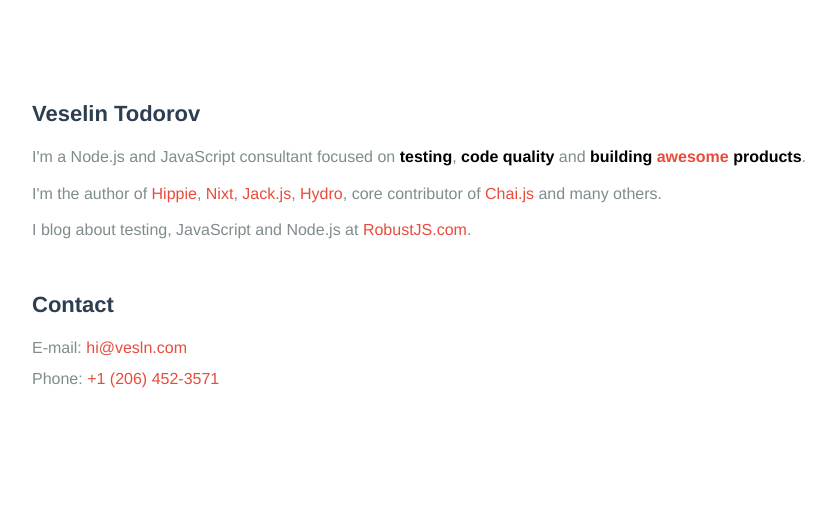
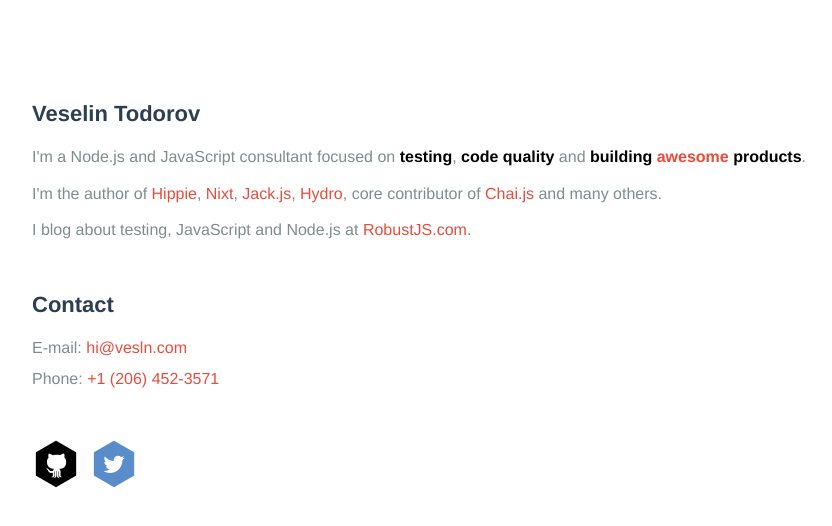
Before and after one commit to vesln/vesln.com, a website: page index.html in a window 1280 px wide. Shown: the whole page, without its empty margins (68-900 px from the left). Drawn offline with Linux system fonts and the light colour scheme.

Commit message:
Add GitHub & Twitter as icons

```diff
--- a/index.html
+++ b/index.html
@@ -3,7 +3,7 @@
   <head>
     <title>Veselin Todorov &mdash; vesln</title>
     <link rel="stylesheet" href="style.css">
-    <link href="favicon.png" rel="shortcut icon" type="image/x-icon">
+    <link href="img/favicon.png" rel="shortcut icon" type="image/x-icon">
     <meta name="viewport" content="width=device-width, minimum-scale=1.0, maximum-scale=1.0">
   </head>
   <body>
@@ -27,9 +27,23 @@
 
     <section class="contact">
       <h2>Contact</h2>
+
       <ul>
         <li>E-mail: <a href="mailto:hi@vesln.com?subject=Hi!">hi@vesln.com</a></li>
         <li>Phone: <a href="tel:+12064523571">+1 (206) 452-3571</a></li>
+      </ul>
+
+      <ul class="social">
+        <li>
+          <a href="https://github.com/vesln">
+            <img src="img/github.png" alt="@vesln">
+          </a>
+        </li>
+        <li>
+          <a href="https://twitter.com/vesln">
+            <img src="img/twitter.png" alt="@vesln">
+          </a>
+        </li>
       </ul>
     </section>
 
--- a/style.css
+++ b/style.css
@@ -39,6 +39,15 @@
   margin-top: 50px;
 }
 
+.social {
+  margin-top: 50px;
+}
+
+.social li {
+  float: left;
+  margin-right: 10px;
+}
+
 @media screen and (max-width: 480px) {
   body { margin: 10px; }
   .contact { margin-top: 10px; }
```
Also changed, not shown: img/favicon.png (renamed from favicon.png), img/github.png (added), img/twitter.png (added), 1 other file.
